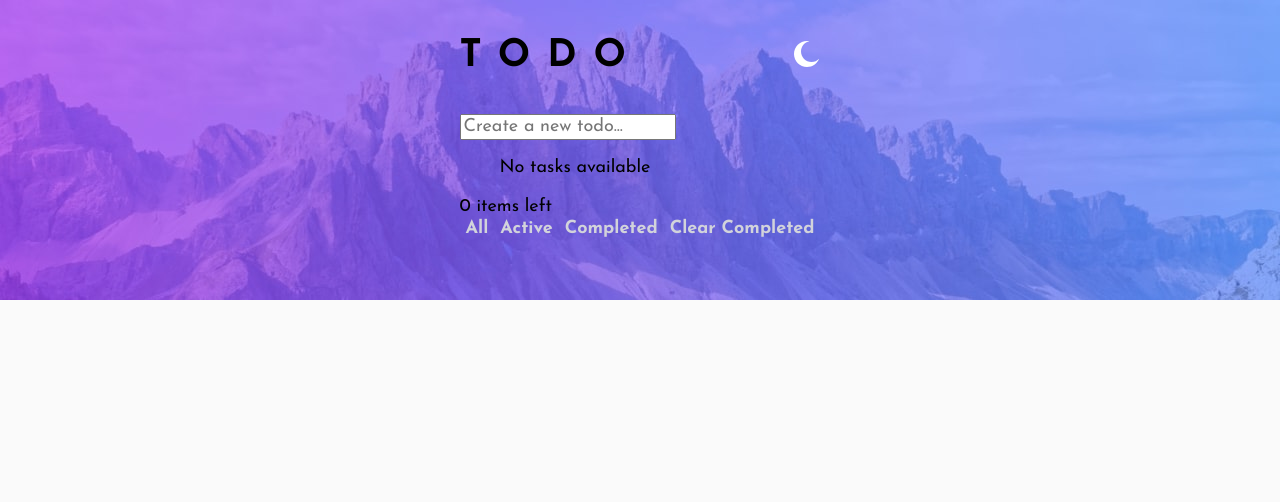
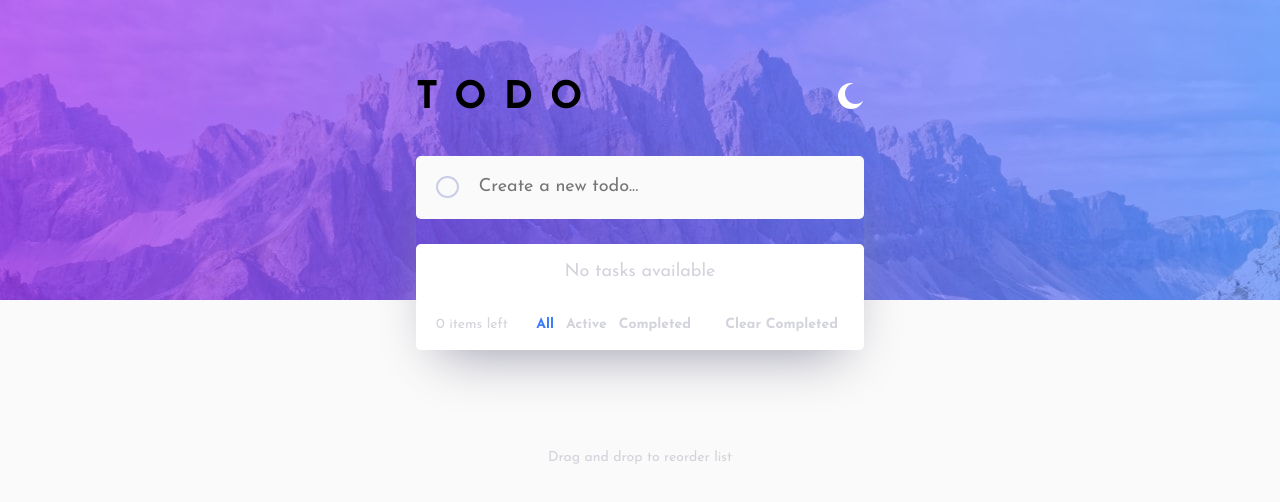
Before and after one commit to VlaRu/frontend-challenge, a React (Vite) app in the folder frontend-challenge/: page / in a window 1280 px wide. Shown: the top 502 px of the page. Built offline with nearby package versions, Linux system fonts and the light colour scheme.

Commit message:
feat: implement hightlight active filter button

```diff
--- a/frontend-challenge/src/App.jsx
+++ b/frontend-challenge/src/App.jsx
@@ -9,12 +9,15 @@ import './App.css';
 function App() {
   const tasks = useSelector((state) => state.tasks?.value || []);
   const [filteredTasks, setFilteredTasks] = useState(tasks);
+  const [isActiveFilter, setActiveFilter] = useState('all');
 
   useEffect(() => {
     setFilteredTasks(tasks);
   }, [tasks]);
 
   function filterTasks(status) {
+    setActiveFilter(status);
+
     if (status === 'active') {
       setFilteredTasks(tasks.filter((task) => !task.completed));
     } else if (status === 'completed') {
@@ -25,12 +28,15 @@ function App() {
   }
 
   return (
-    <>
+    <div className='main-container'>
       <Header/>
-      <TaskInput/>
-      <TaskList tasks={filteredTasks} setFilteredTasks={setFilteredTasks}/>
-      <TaskToolbar filter={filterTasks}/>
-    </>
+      <main className='main-content_container'>
+        <TaskInput/>
+        <TaskList tasks={filteredTasks} setFilteredTasks={setFilteredTasks}/>
+        <TaskToolbar filter={filterTasks} active={isActiveFilter}/>
+      </main>
+      <footer className='footer'>Drag and drop to reorder list</footer>
+    </div>
   );
 }
 
--- a/frontend-challenge/src/components/FilterPanel.jsx
+++ b/frontend-challenge/src/components/FilterPanel.jsx
@@ -1,9 +1,11 @@
-export function FilteredPanel({filter}) {
+import '../styles/Toolbar.css';
+
+export function FilteredPanel({filter, active}) {
     return (
-        <>
-            <button onClick={() => filter('all')}>All</button>
-            <button onClick={() => filter('active')}>Active</button>
-            <button onClick={() => filter('completed')}>Completed</button>
-        </>
+        <div className="filter-btn_container">
+            <button className={active === 'all'? 'active': ''} onClick={() => filter('all')}>All</button>
+            <button className={active === 'active'? 'active': ''} onClick={() => filter('active')}>Active</button>
+            <button className={active === 'completed'? 'active': ''} onClick={() => filter('completed')}>Completed</button>
+        </div>
     )
 }
--- a/frontend-challenge/src/components/TaskList.jsx
+++ b/frontend-challenge/src/components/TaskList.jsx
@@ -1,6 +1,8 @@
 import { useState } from 'react';
 import { useDispatch } from 'react-redux';
 import { toggleTask, deleteTask } from '../store/taskSlice';
+import cross from '../assets/icons/icon-cross.svg';
+import '../styles/Input.css'
 
 export function TaskList({ tasks, setFilteredTasks }) {
   const dispatch = useDispatch();
@@ -24,10 +26,11 @@ export function TaskList({ tasks, setFilteredTasks }) {
   }
 
   return (
-    <ul>
+    <ul className='list-container'>
       {tasks.length > 0 ? (
         tasks.map((task, index) => (
           <li
+            className={task.completed ? "task checked" : "task"}
             key={task.id}
             draggable
             onDragStart={() => handleDragStart(index)}
@@ -35,22 +38,26 @@ export function TaskList({ tasks, setFilteredTasks }) {
             onDrop={() => handleDrop(index)}
           >
             <input
+              className='checkbox'
               type="checkbox"
               checked={task.completed}
               onChange={() => dispatch(toggleTask(task.id))}
             />
             <span
+              className='task-text'
               style={{
                 textDecoration: task.completed ? 'line-through' : 'none',
               }}
             >
               {task.text}
             </span>
-            <button onClick={() => dispatch(deleteTask(task.id))}>x</button>
+            <button className='delete-button' onClick={() => dispatch(deleteTask(task.id))}>
+              <img className='delete-button_icon' src={cross} alt="cross-icon" />
+            </button>
           </li>
         ))
       ) : (
-        <p>No tasks available</p>
+        <p style={{color: 'var(--light-grayish-blue)'}}>No tasks available</p>
       )}
     </ul>
   );
--- a/frontend-challenge/src/components/TaskToolbar.jsx
+++ b/frontend-challenge/src/components/TaskToolbar.jsx
@@ -1,16 +1,17 @@
 import { useDispatch, useSelector } from 'react-redux';
 import { clearCompletedTasks } from '../store/taskSlice';
 import { FilteredPanel } from './FilterPanel';
+import '../styles/Toolbar.css'
 
-export function TaskToolbar({ filter }) {
+export function TaskToolbar({ filter, active}) {
   const dispatch = useDispatch();
   const count = useSelector((state) => state.tasks.count);
 
   return (
-    <>
+    <div className='toolbar-container'>
       <div>{count} items left</div>
-      <FilteredPanel filter={filter} />
-      <button onClick={() => dispatch(clearCompletedTasks())}>Clear Completed</button>
-    </>
+      <FilteredPanel filter={filter} active={active}/>
+      <button className='button-clear' onClick={() => dispatch(clearCompletedTasks())}>Clear Completed</button>
+    </div>
   );
 }
```
